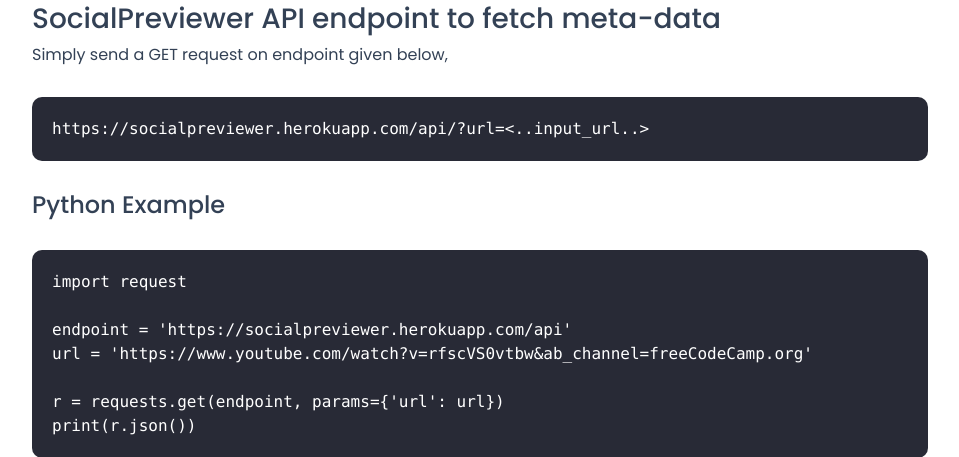
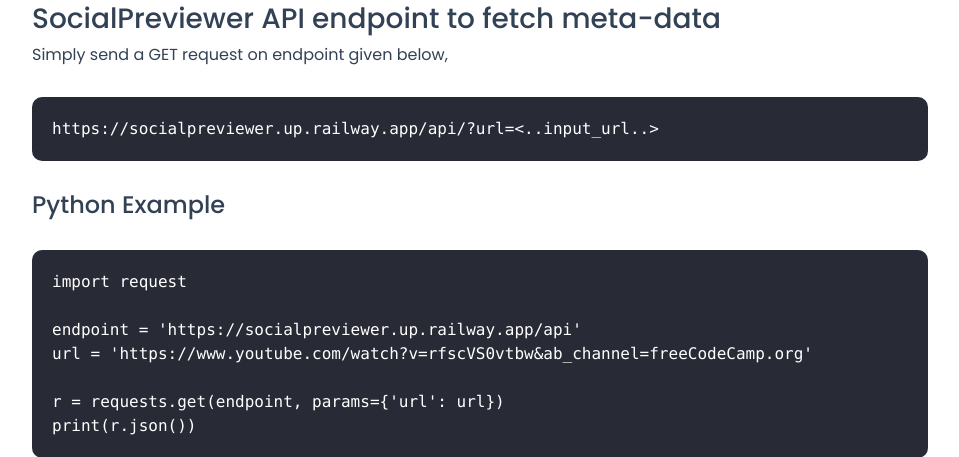
Before and after one commit to SagarPawar606/SocialPreviewer, a Django app: page / in a window 1280 px wide. Shown: the part 1387-1844 px from the top of the page, without its empty margins (160-1119 px from the left). Run offline with Django 4.2, Linux system fonts and the light colour scheme.

Commit message:
Readme.md added

```diff
--- a/main_app/templates/main_app/index.html
+++ b/main_app/templates/main_app/index.html
@@ -171,12 +171,12 @@
     <h3><span>SocialPreviewer</span> API endpoint to fetch meta-data</h3>
     Simply send a GET request on endpoint given below,
     <div class="code">
-        <p>https://socialpreviewer.herokuapp.com/api/?url=<..input_url..> </p>
+        <p>https://socialpreviewer.up.railway.app/api/?url=<..input_url..> </p>
     </div>
     <h4>Python Example</h4>
     <div class="code example">
         <p>import request</p><br>
-        <p>endpoint = 'https://socialpreviewer.herokuapp.com/api'</p>
+        <p>endpoint = 'https://socialpreviewer.up.railway.app/api'</p>
         <p>url = 'https://www.youtube.com/watch?v=rfscVS0vtbw&ab_channel=freeCodeCamp.org'</p> <br>
         <p>
             r = requests.get(endpoint, params={'url': url}) <br>
```
Also changed, not shown: readme.md (added).
